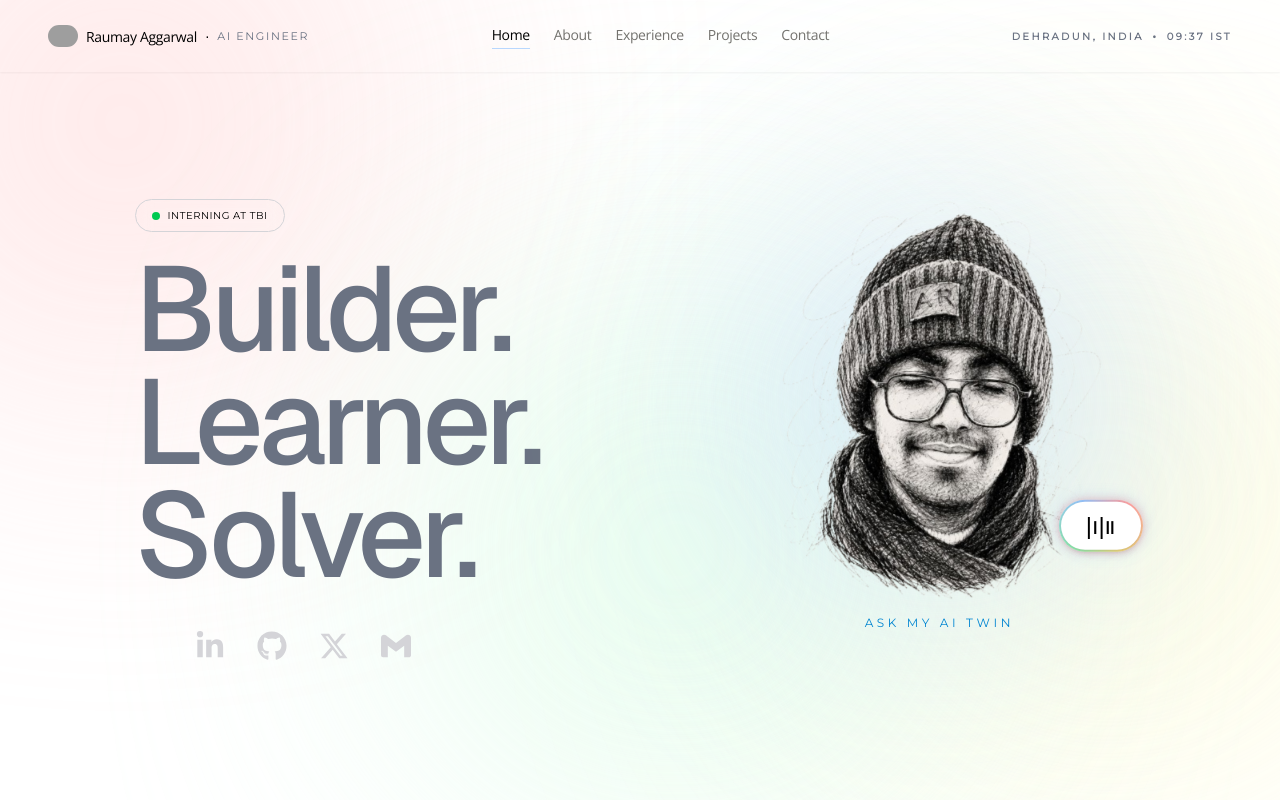
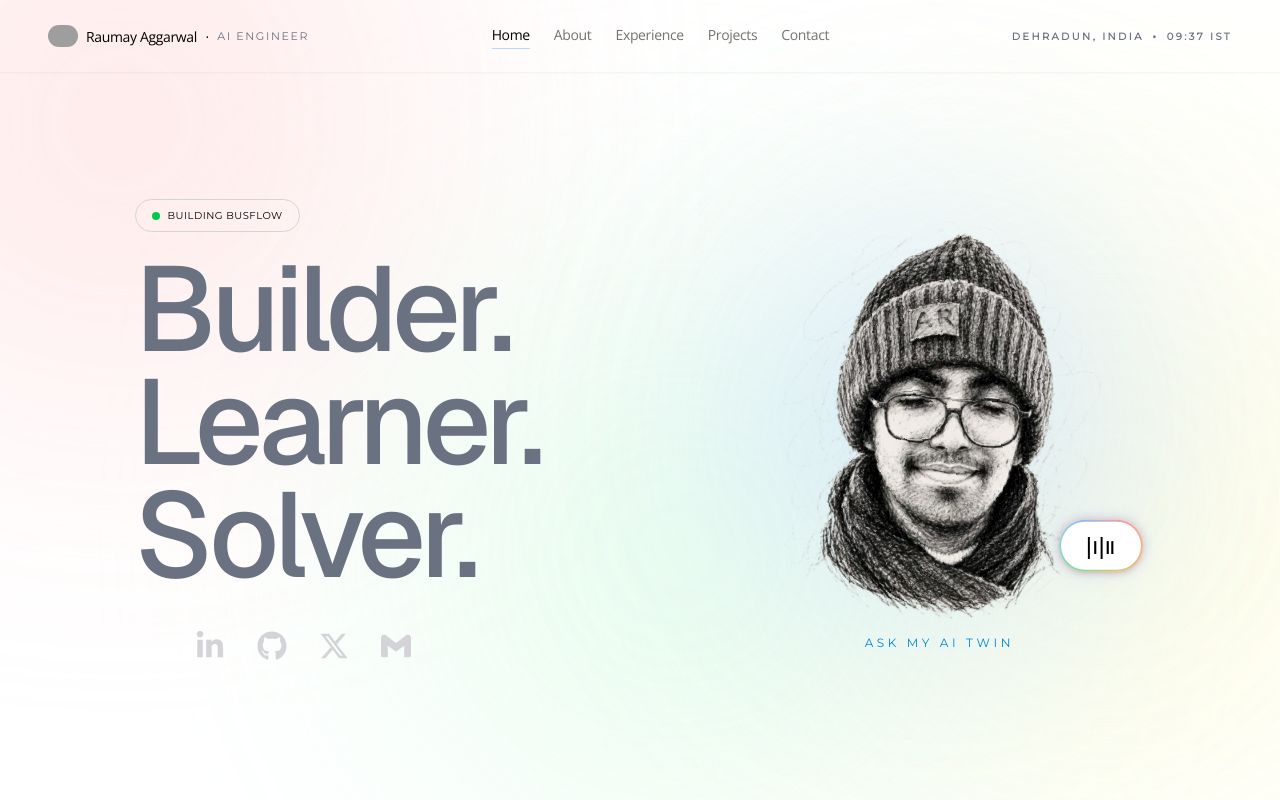
Before and after one commit to imraumayaggarwal/New-Portfolio, a Next.js app: page / in a window 1280 px wide. Shown: the top 800 px of the page. Built offline with nearby package versions, Linux system fonts and the light colour scheme; grey boxes are pictures that could not be loaded; a web font is replaced by a local one.

Commit message:
feat: simplify Hero component by removing unused state and effects

```diff
--- a/src/components/sections/Hero.tsx
+++ b/src/components/sections/Hero.tsx
@@ -1,43 +1,11 @@
 "use client";
-import {useState, useEffect} from 'react';
+
 import Image from "next/image";
 import Container from "../layout/Container";
-
 import { FaLinkedinIn, FaGithub, FaXTwitter } from "react-icons/fa6";
 import { SiGmail } from "react-icons/si";
 
 export default function Hero() {
-    // const translations = {
-    //     builder: ["Builder.", "निर्माता.", "創造者."],
-    //     learner: ["Learner.", "शिक्षार्थी.", "学習者."],
-    //     solver: ["Solver.", "समाधानकर्ता.", "解決者."]
-    // };
-
-    // const [builderIndex, setBuilderIndex] = useState(0);
-    // const [learnerIndex, setLearnerIndex] = useState(0);
-    // const [solverIndex, setSolverIndex] = useState(0);
-
-    // useEffect(() => {
-    //   const builderTimer = setInterval(() => {
-    //     setBuilderIndex((prev) => (prev + 1) % 3);
-    //   }, 3000);
-
-    //   const learnerTimer = setInterval(() => {
-    //     setLearnerIndex((prev) => (prev + 1) % 3);
-    //   }, 5000);
-
-    //   const solverTimer = setInterval(() => {
-    //     setSolverIndex((prev) => (prev + 1) % 3);
-    //   }, 7000);
-
-    //   return () => {
-    //     clearInterval(builderTimer);
-    //     clearInterval(learnerTimer);
-    //     clearInterval(solverTimer);
-    //   };
-    // }, []);
-
-
   return (
     <section
       id="Home"
@@ -45,132 +13,136 @@ export default function Hero() {
     >
       {/* Background */}
       <div className="absolute inset-0 -z-10 bg-white">
-                <div
-                    className="
-                        absolute
-                        -top-32
-                        -left-32
-                        h-[500px]
-                        w-[500px]
-                        rounded-full
-                        bg-red-200/70
-                        blur-[150px]
-                        animate-pulse
-                    "
-                />
-
-                <div
-                    className="
-                        absolute
-                        top-1/4
-                        -right-32
-                        h-[600px]
-                        w-[600px]
-                        rounded-full
-                        bg-yellow-100/55
-                        blur-[140px]
-                        animate-pulse
-                    "
-                />
-
-                <div
-                    className="
-                        absolute
-                        bottom-0
-                        left-1/3
-                        h-[500px]
-                        w-[500px]
-                        rounded-full
-                        bg-green-100
-                        blur-[140px]
-                        animate-pulse
-                    "
-                />
-
+        <div className="absolute -top-32 -left-32 h-[500px] w-[500px] rounded-full bg-red-200/70 blur-[150px] animate-pulse" />
+        <div className="absolute top-1/4 -right-32 h-[600px] w-[600px] rounded-full bg-yellow-100/55 blur-[140px] animate-pulse" />
+        <div className="absolute bottom-0 left-1/3 h-[500px] w-[500px] rounded-full bg-green-100 blur-[140px] animate-pulse" />
       </div>
 
       <Container>
         <div className="grid lg:grid-cols-2 gap-50 items-center">
           {/* LEFT */}
-                    <div className="space-y-5  mt-15">
-                        <div className="inline-flex items-center gap-2 px-4 py-2 rounded-full border border-zinc-300  backdrop-blur">
-                            <div className="h-2 w-2 rounded-full bg-green-500"/>
+          <div className="space-y-5 mt-15">
+            <div className="inline-flex items-center gap-2 px-4 py-2 rounded-full border border-zinc-300 backdrop-blur">
+              <div className="h-2 w-2 rounded-full bg-green-500" />
               <span className="text-[10px] text-brown-600 montserrat uppercase tracking-[0.05em]">
-                                Interning at TBI
+                Building BusFlow
               </span>
             </div>
 
             <div>
-
-                            <span className="geist-font text-[120px] font-medium leading-[0.94] tracking-[-0.045em] text-gray-500  flex flex-col cursor-default">
-                                {/* <span className='min-h-[1rem]'>{translations.builder[builderIndex]}</span>
-                                <span className='min-h-[1rem]'>{translations.learner[learnerIndex]}</span>
-                                <span className='min-h-[1rem]'>{translations.solver[solverIndex]}</span> */}
-
-                                <span className='hover:text-red-400 transition-all duration-25'>
+              <span className="geist-font text-[120px] font-medium leading-[0.94] tracking-[-0.045em] text-gray-500 flex flex-col cursor-default">
+                <span className="hover:text-red-400 transition-all duration-25">
                   Builder.
                 </span>
-
-                                <span className='hover:text-green-400/90 transition-all duration-250'>
+                <span className="hover:text-green-400/90 transition-all duration-250">
                   Learner.
                 </span>
-
-                                <span className='hover:text-blue-400/90 transition-all duration-250'>
+                <span className="hover:text-blue-400/90 transition-all duration-250">
                   Solver.
                 </span>
-
               </span>
 
               <div className="flex items-center ml-15 mt-10 gap-8">
-                                <a href="https://linkedin.com/in/raumayaggarwal" target="_blank" rel="noopener noreferrer" className="text-zinc-300 hover:text-[#0A66C2] transition-colors duration-300" aria-label="LinkedIn">
+                <a
+                  href="https://linkedin.com/in/raumayaggarwal"
+                  target="_blank"
+                  rel="noopener noreferrer"
+                  className="text-zinc-300 hover:text-[#0A66C2] transition-colors duration-300"
+                  aria-label="LinkedIn"
+                >
                   <FaLinkedinIn size={30} />
                 </a>
 
-                                <a href="https://github.com/imraumayaggarwal" target="_blank" rel="noopener noreferrer" className="text-zinc-300 hover:text-black transition-colors duration-300" aria-label="GitHub">
+                <a
+                  href="https://github.com/imraumayaggarwal"
+                  target="_blank"
+                  rel="noopener noreferrer"
+                  className="text-zinc-300 hover:text-black transition-colors duration-300"
+                  aria-label="GitHub"
+                >
                   <FaGithub size={30} />
                 </a>
 
-                                <a href="https://x.com/yourhandle" target="_blank" rel="noopener noreferrer" className="text-zinc-300 hover:text-black transition-colors duration-300 " aria-label="X / Twitter">
+                <a
+                  href="https://x.com/yourhandle"
+                  target="_blank"
+                  rel="noopener noreferrer"
+                  className="text-zinc-300 hover:text-black transition-colors duration-300"
+                  aria-label="X / Twitter"
+                >
                   <FaXTwitter size={30} />
                 </a>
 
-                                <a href="mailto:youremail@gmail.com" className="text-zinc-300 hover:text-[#EA4335] transition-colors duration-300" aria-label="Gmail">
+                <a
+                  href="mailto:youremail@gmail.com"
+                  className="text-zinc-300 hover:text-[#EA4335] transition-colors duration-300"
+                  aria-label="Gmail"
+                >
                   <SiGmail size={30} />
                 </a>
-
               </div>
-
             </div>
-
           </div>
 
           {/* RIGHT */}
+          <div className="relative flex justify-center top-5">
+            <div className="relative">
+              {/* Ambient Glow */}
+              <div className="absolute inset-0 rounded-full bg-blue-200/70 blur-[120px] animate-pulse" />
 
-                    <div className="relative flex justify-center">
+              {/* Dialed-Down Half-Intensity 4-Frame Line Boil Filters */}
+              <svg className="absolute w-0 h-0 pointer-events-none opacity-0" aria-hidden="true">
+                <defs>
+                  <filter id="distort-boil-1" x="-10%" y="-10%" width="120%" height="120%">
+                    <feTurbulence type="fractalNoise" baseFrequency="0.048" numOctaves="3" result="noise" seed="3" />
+                    <feDisplacementMap in="SourceGraphic" in2="noise" scale="3.2" xChannelSelector="R" yChannelSelector="G" />
+                  </filter>
 
-                        <div className="relative">
+                  <filter id="distort-boil-2" x="-10%" y="-10%" width="120%" height="120%">
+                    <feTurbulence type="fractalNoise" baseFrequency="0.052" numOctaves="3" result="noise" seed="11" />
+                    <feDisplacementMap in="SourceGraphic" in2="noise" scale="3.5" xChannelSelector="R" yChannelSelector="G" />
+                  </filter>
 
-                            <div
-                                className="
-                                    absolute
-                                    inset-0
-                                    rounded-full
-                                    bg-blue-200/70
-                                    blur-[120px]
-                                    animate-pulse
-                                "
-                            />
+                  <filter id="distort-boil-3" x="-10%" y="-10%" width="120%" height="120%">
+                    <feTurbulence type="fractalNoise" baseFrequency="0.045" numOctaves="3" result="noise" seed="19" />
+                    <feDisplacementMap in="SourceGraphic" in2="noise" scale="3.0" xChannelSelector="R" yChannelSelector="G" />
+                  </filter>
 
+                  <filter id="distort-boil-4" x="-10%" y="-10%" width="120%" height="120%">
+                    <feTurbulence type="fractalNoise" baseFrequency="0.050" numOctaves="3" result="noise" seed="27" />
+                    <feDisplacementMap in="SourceGraphic" in2="noise" scale="3.4" xChannelSelector="R" yChannelSelector="G" />
+                  </filter>
+                </defs>
+              </svg>
+
+              {/* Anchored Stepped Animation Loop */}
+              <style dangerouslySetInnerHTML={{ __html: `
+                @keyframes activeLineShift {
+                  0%, 100% { filter: url(#distort-boil-1); }
+                  25%      { filter: url(#distort-boil-2); }
+                  50%      { filter: url(#distort-boil-3); }
+                  75%      { filter: url(#distort-boil-4); }
+                }
+                .distort-line-boil {
+                  animation: activeLineShift 0.9s steps(1) infinite;
+                  transform: none !important;
+                }
+              `}} />
+
+              {/* Anchored Sketch Container */}
+              <div className="relative z-10 w-[400px] h-[400px] flex items-center justify-center">
                 <Image
                   src="/imgimg.png"
                   alt="Raumay"
                   width={400}
                   height={400}
                   priority
-                                className="relative z-10"
+                  className="relative z-10 distort-line-boil drop-shadow-xl select-none pointer-events-none"
                 />
+              </div>
 
-                            <p className="
+              <p
+                className="
                   absolute
                   -bottom-8
                   left-1/2
@@ -186,24 +158,15 @@ export default function Hero() {
                   hover:text-shadow-md
                   transition-all
                   duration-300
-                                ">
-                                    {"ASK MY AI TWIN ".split("").map(
-                                        (char, i) => (
-                                            <span
-                                                key={i}>{char === " " ? "\u00A0" : char}
-                                            </span>
-                                        ))
-                                    }
+                "
+              >
+                {"ASK MY AI TWIN ".split("").map((char, i) => (
+                  <span key={i}>{char === " " ? "\u00A0" : char}</span>
+                ))}
               </p>
 
-                            {/* <p className="montserrat font-bold text-[9px] uppercase tracking-[0.15em] text-zinc-400 text-center mt-2">
-                                    Raumay Aggarwal
-                            </p> */}
-
               <div className="absolute bottom-10 right-0 z-20 w-fit">
-
                 <div className="voice-btn-wrapper animate-slow-bounce">
-
                   <button
                     className="
                       h-12
@@ -220,20 +183,13 @@ export default function Hero() {
                       duration-200
                     "
                   >
-
                     |၊|။
                   </button>
-
                 </div>
-
               </div>
-
             </div>
-
           </div>
-
         </div>
-
       </Container>
     </section>
   );
```
Lines whose indentation alone changed are shown as unchanged.
